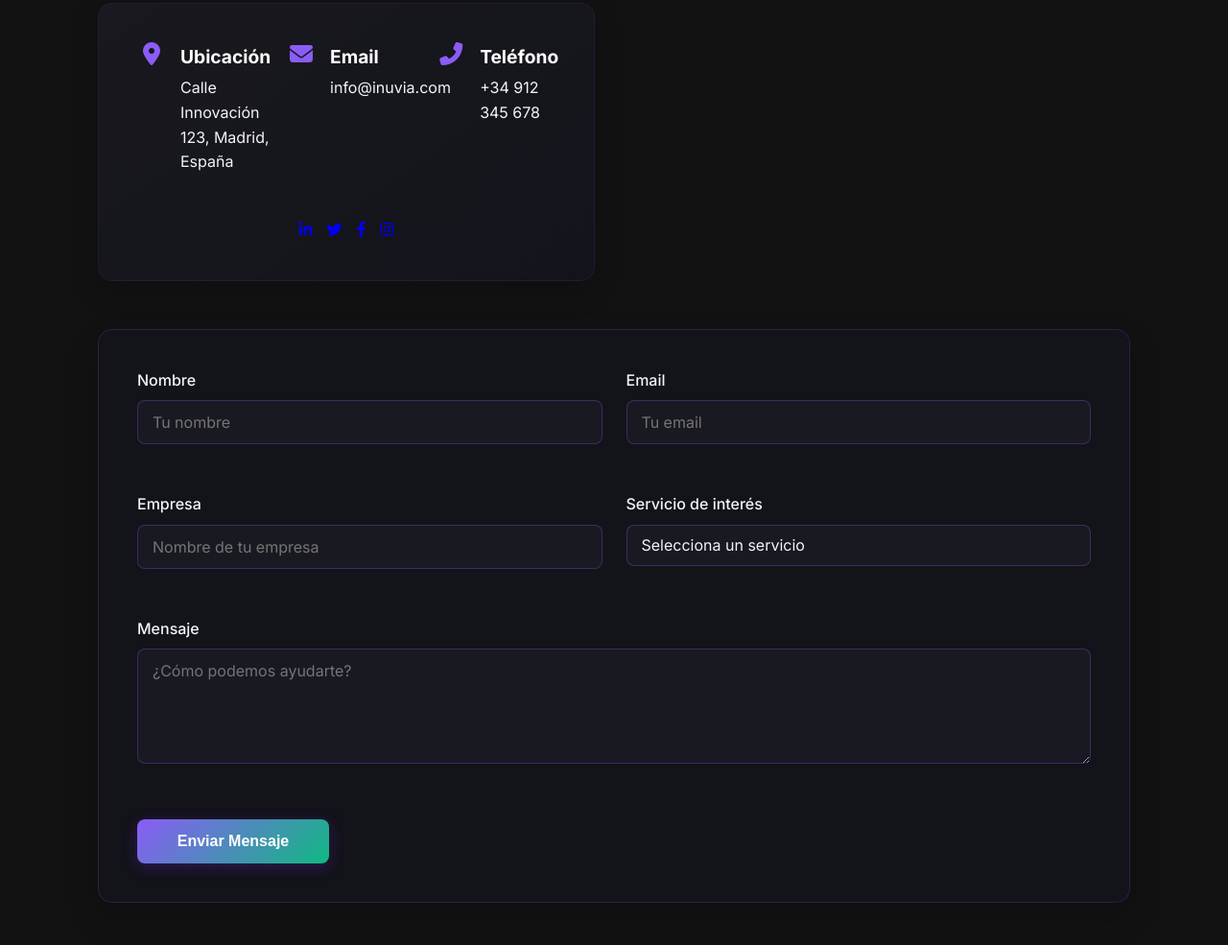
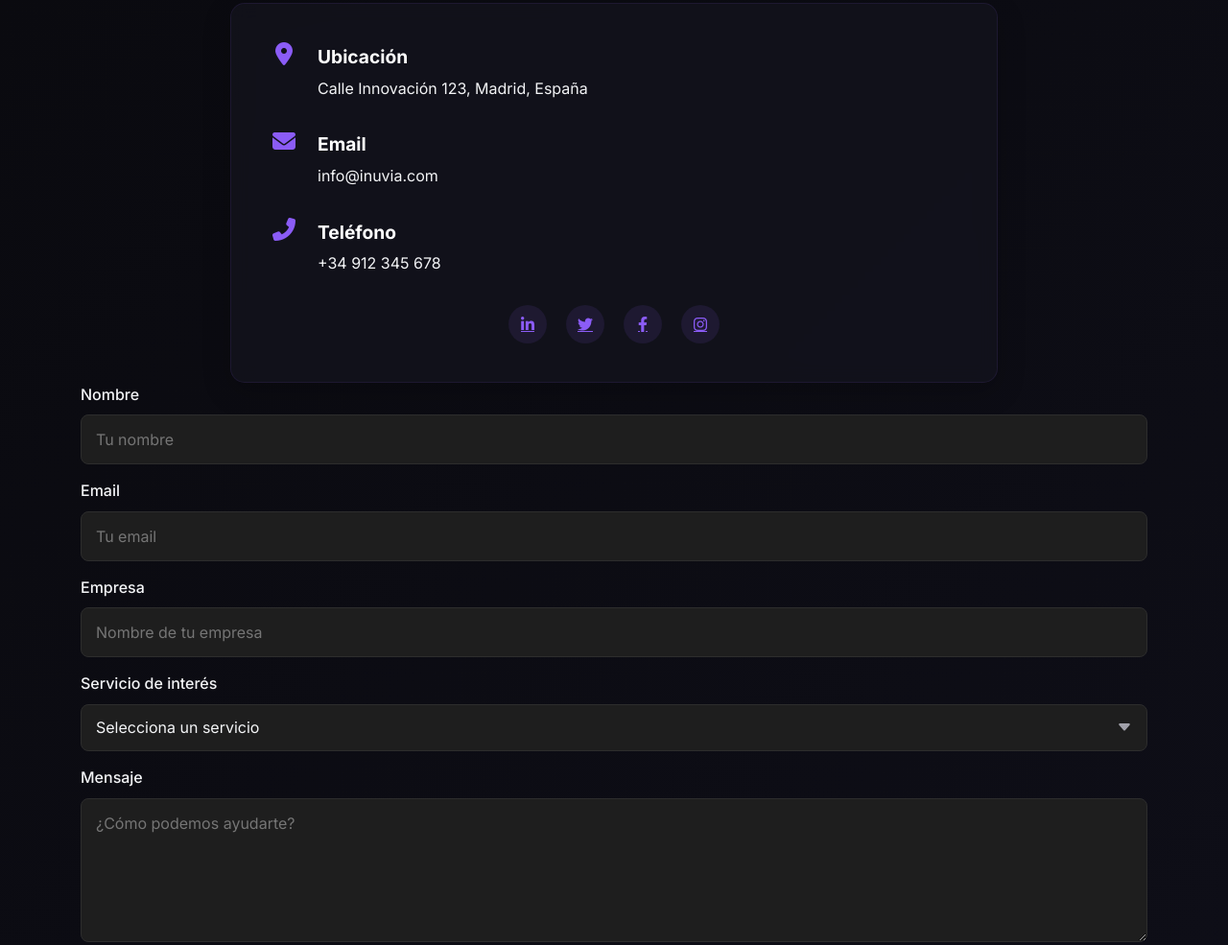
Before and after one commit to sergioval16/web-ia, a plain HTML site: page index.html in a window 1280 px wide. Shown: the part 8175-9160 px from the top of the page at 96% size. Drawn offline with Linux system fonts and the light colour scheme.

Commit message:
feat: Mejoras en el diseño y estructura de la sección de contacto

```diff
--- a/css/styles.css
+++ b/css/styles.css
@@ -765,55 +765,55 @@ header.scrolled {
 
 /* Contact Section */
 .contact {
-    padding: 100px 20px;
+    padding: 100px 0;
     background-color: var(--dark-bg);
+    position: relative;
+    overflow: hidden;
+    width: 100vw;
+    margin-left: calc(-50vw + 50%);
+    margin-right: calc(-50vw + 50%);
+    background: linear-gradient(135deg, rgba(10, 10, 15, 0.95), rgba(15, 15, 25, 0.95));
+}
+
+.contact .container {
+    max-width: 1400px;
+    margin: 0 auto;
+    padding: 0 20px;
 }
 
 .contact-grid {
-    display: flex;
-    flex-direction: column;
+    display: grid;
+    grid-template-columns: 1fr;
     gap: 40px;
     max-width: 1200px;
     margin: 60px auto 0;
 }
 
-.contact-info, .contact-form {
-    background: linear-gradient(145deg, rgba(30, 30, 40, 0.6), rgba(20, 20, 30, 0.8));
+.contact-info {
+    background: rgba(20, 20, 30, 0.7);
     border-radius: 15px;
     padding: 40px;
     box-shadow: 0 10px 30px rgba(0, 0, 0, 0.2);
     border: 1px solid rgba(139, 92, 246, 0.1);
+    backdrop-filter: blur(10px);
     transform: none !important;
     transition: box-shadow 0.3s ease !important;
-}
-
-.contact-info:hover, .contact-form:hover {
+    width: 100%;
+    max-width: 800px;
+    margin: 0 auto;
+}
+
+.contact-info:hover {
     box-shadow: 0 15px 40px rgba(139, 92, 246, 0.2);
 }
 
-.contact-info {
-    display: flex;
-    flex-wrap: wrap;
-    justify-content: space-between;
-}
-
 .contact-item {
     display: flex;
     align-items: flex-start;
-    gap: 15px;
-    margin-bottom: 25px;
-    width: calc(33% - 20px);
-}
-
-.contact-form {
-    display: grid;
-    grid-template-columns: repeat(2, 1fr);
     gap: 20px;
-}
-
-.contact-form .form-group:nth-child(5),
-.contact-form .btn {
-    grid-column: 1 / -1;
+    margin-bottom: 30px;
+    position: relative;
+    z-index: 2;
 }
 
 .contact-item i {
@@ -836,98 +836,91 @@ header.scrolled {
 
 .social-links {
     display: flex;
-    gap: 15px;
+    gap: 20px;
+    margin-top: 30px;
+    justify-content: center;
+}
+
+.social-link {
+    width: 40px;
+    height: 40px;
+    border-radius: 50%;
+    display: flex;
+    align-items: center;
+    justify-content: center;
+    background: rgba(139, 92, 246, 0.1);
+    color: var(--primary-light);
+    transition: all 0.3s ease;
+}
+
+.social-link:hover {
+    background: var(--primary-light);
+    color: white;
+    transform: translateY(-3px);
+}
+
+/* Estilos para las listas de características con ticks */
+.feature-list {
+    list-style: none;
+    padding: 0;
+    margin: 20px 0 0;
+}
+
+.feature-item {
+    margin-bottom: 12px;
+    padding-left: 30px;
+    position: relative;
+    opacity: 0;
+    transform: translateY(10px);
+    animation: fadeInUp 0.5s ease forwards;
+    color: var(--text-secondary);
+}
+
+.feature-item:nth-child(1) { animation-delay: 0.1s; }
+.feature-item:nth-child(2) { animation-delay: 0.2s; }
+.feature-item:nth-child(3) { animation-delay: 0.3s; }
+.feature-item:nth-child(4) { animation-delay: 0.4s; }
+.feature-item:nth-child(5) { animation-delay: 0.5s; }
+
+.feature-icon {
+    position: absolute;
+    left: 0;
+    top: 2px;
+    width: 20px;
+    height: 20px;
+    border-radius: 50%;
+    background: linear-gradient(135deg, var(--primary-light), var(--secondary-color));
+    display: flex;
+    justify-content: center;
+    align-items: center;
+    font-size: 0.7rem;
+    color: white;
+    box-shadow: 0 0 10px rgba(139, 92, 246, 0.5);
+}
+
+@keyframes fadeInUp {
+    from {
+        opacity: 0;
+        transform: translateY(10px);
+    }
+    to {
+        opacity: 1;
+        transform: translateY(0);
+    }
+}
+
+/* Ajustando la posición de la animación que interfiere con la flecha */
+.process::before {
+    content: '';
+    position: absolute;
+    top: 0;
+    left: 0;
     width: 100%;
-    justify-content: center;
-    margin-top: 20px;
-}
-
-@media (max-width: 768px) {
-    .contact-item {
-        width: 100%;
-    }
-
-    .contact-form {
-        grid-template-columns: 1fr;
-    }
-}
-
-/* Estilos para el formulario de contacto a ancho completo */
-.contact-form-container {
-    width: 100%;
-    margin-top: 50px;
-}
-
-.contact-form-container .contact-form {
-    width: 100%;
-    max-width: 100%;
-    padding: 40px;
-    border-radius: 15px;
-    background: rgba(20, 20, 30, 0.7);
-    backdrop-filter: blur(10px);
-    border: 1px solid rgba(139, 92, 246, 0.2);
-    box-shadow: 0 15px 35px rgba(0, 0, 0, 0.2);
-    transition: transform 0.3s ease, box-shadow 0.3s ease;
-}
-
-.contact-form-container .form-group {
-    margin-bottom: 25px;
-    position: relative;
-    width: 100%;
-}
-
-.contact-form-container .form-group label {
-    display: block;
-    margin-bottom: 8px;
-    font-weight: 500;
-    color: var(--text-primary);
-}
-
-.contact-form-container .form-group input,
-.contact-form-container .form-group select,
-.contact-form-container .form-group textarea {
-    width: 100%;
-    padding: 12px 15px;
-    background: rgba(30, 30, 40, 0.6);
-    border: 1px solid rgba(139, 92, 246, 0.3);
-    border-radius: 8px;
-    color: var(--text-primary);
-    font-size: 1rem;
-    transition: border-color 0.3s ease, box-shadow 0.3s ease;
-}
-
-.contact-form-container .form-group input:focus,
-.contact-form-container .form-group select:focus,
-.contact-form-container .form-group textarea:focus {
-    outline: none;
-    border-color: var(--primary-light);
-    box-shadow: 0 0 0 2px rgba(139, 92, 246, 0.2);
-}
-
-.contact-form-container .form-group textarea {
-    min-height: 120px;
-    resize: vertical;
-}
-
-.contact-form-container .btn-primary {
-    width: 100%;
-    padding: 14px 20px;
-    font-size: 1rem;
-    font-weight: 600;
-}
-
-@media (min-width: 768px) {
-    .contact-form-container .contact-form {
-        display: grid;
-        grid-template-columns: repeat(2, 1fr);
-        grid-gap: 25px;
-    }
-
-    .contact-form-container .form-group:nth-last-child(2),
-    .contact-form-container .form-group:last-child,
-    .contact-form-container .btn-primary {
-        grid-column: span 2;
-    }
+    height: 100%;
+    background: radial-gradient(circle at 20% 50%, rgba(109, 40, 217, 0.1), transparent 30%),
+                radial-gradient(circle at 80% 20%, rgba(16, 185, 129, 0.1), transparent 30%);
+    pointer-events: none;
+    z-index: 1;
 }
 
 /* Footer */
@@ -2197,111 +2190,3 @@ footer {
 .mobile-nav-item:hover {
     color: var(--primary-light);
 }
-
-/* Contacto */
-.contact {
-    padding: 100px 20px;
-    background-color: var(--dark-bg);
-}
-
-.contact-grid {
-    display: grid;
-    grid-template-columns: 1fr 1fr;
-    gap: 40px;
-    max-width: 1200px;
-    margin: 60px auto 0;
-}
-
-.contact-info, .contact-form {
-    background: linear-gradient(145deg, rgba(30, 30, 40, 0.6), rgba(20, 20, 30, 0.8));
-    border-radius: 15px;
-    padding: 40px;
-    box-shadow: 0 10px 30px rgba(0, 0, 0, 0.2);
-    border: 1px solid rgba(139, 92, 246, 0.1);
-    transform: none !important;
-    transition: box-shadow 0.3s ease !important;
-}
-
-.contact-info:hover, .contact-form:hover {
-    box-shadow: 0 15px 40px rgba(139, 92, 246, 0.2);
-}
-
-.contact-item {
-    display: flex;
-    align-items: flex-start;
-    gap: 15px;
-    margin-bottom: 25px;
-}
-
-.contact-item i {
-    font-size: 1.5rem;
-    color: var(--primary-light);
-    min-width: 30px;
-    text-align: center;
-}
-
-.contact-item h3 {
-    margin: 0 0 5px;
-    font-size: 1.2rem;
-    color: white;
-}
-
-.contact-item p {
-    margin: 0;
-    color: var(--text-light);
-}
-
-.social-links {
-    display: flex;
-    gap: 15px;
-}
-
-/* Estilos para las listas de características con ticks */
-.feature-list {
-    list-style: none;
-    padding: 0;
-    margin: 20px 0 0;
-}
-
-.feature-item {
-    margin-bottom: 12px;
-    padding-left: 30px;
-    position: relative;
-    opacity: 0;
-    transform: translateY(10px);
-    animation: fadeInUp 0.5s ease forwards;
-    color: var(--text-secondary);
-}
-
-.feature-item:nth-child(1) { animation-delay: 0.1s; }
-.feature-item:nth-child(2) { animation-delay: 0.2s; }
-.feature-item:nth-child(3) { animation-delay: 0.3s; }
-.feature-item:nth-child(4) { animation-delay: 0.4s; }
-.feature-item:nth-child(5) { animation-delay: 0.5s; }
-
-.feature-icon {
-    position: absolute;
-    left: 0;
-    top: 2px;
-    width: 20px;
-    height: 20px;
-    border-radius: 50%;
-    background: linear-gradient(135deg, var(--primary-light), var(--secondary-color));
-    display: flex;
-    justify-content: center;
-    align-items: center;
-    font-size: 0.7rem;
-    color: white;
-    box-shadow: 0 0 10px rgba(139, 92, 246, 0.5);
-}
-
-@keyframes fadeInUp {
-    from {
-        opacity: 0;
-        transform: translateY(10px);
-    }
-    to {
-        opacity: 1;
-        transform: translateY(0);
-    }
-}
--- a/index.html
+++ b/index.html
@@ -543,7 +543,7 @@
                 <p class="fade-up-delay">Contáctanos hoy mismo y descubre cómo nuestras soluciones de automatización inteligente pueden impulsar tu empresa.</p>
             </div>
             <div class="contact-grid">
-                <div class="contact-info parallax-card">
+                <div class="contact-info">
                     <div class="contact-item">
                         <i class="fas fa-map-marker-alt"></i>
                         <div>
```
